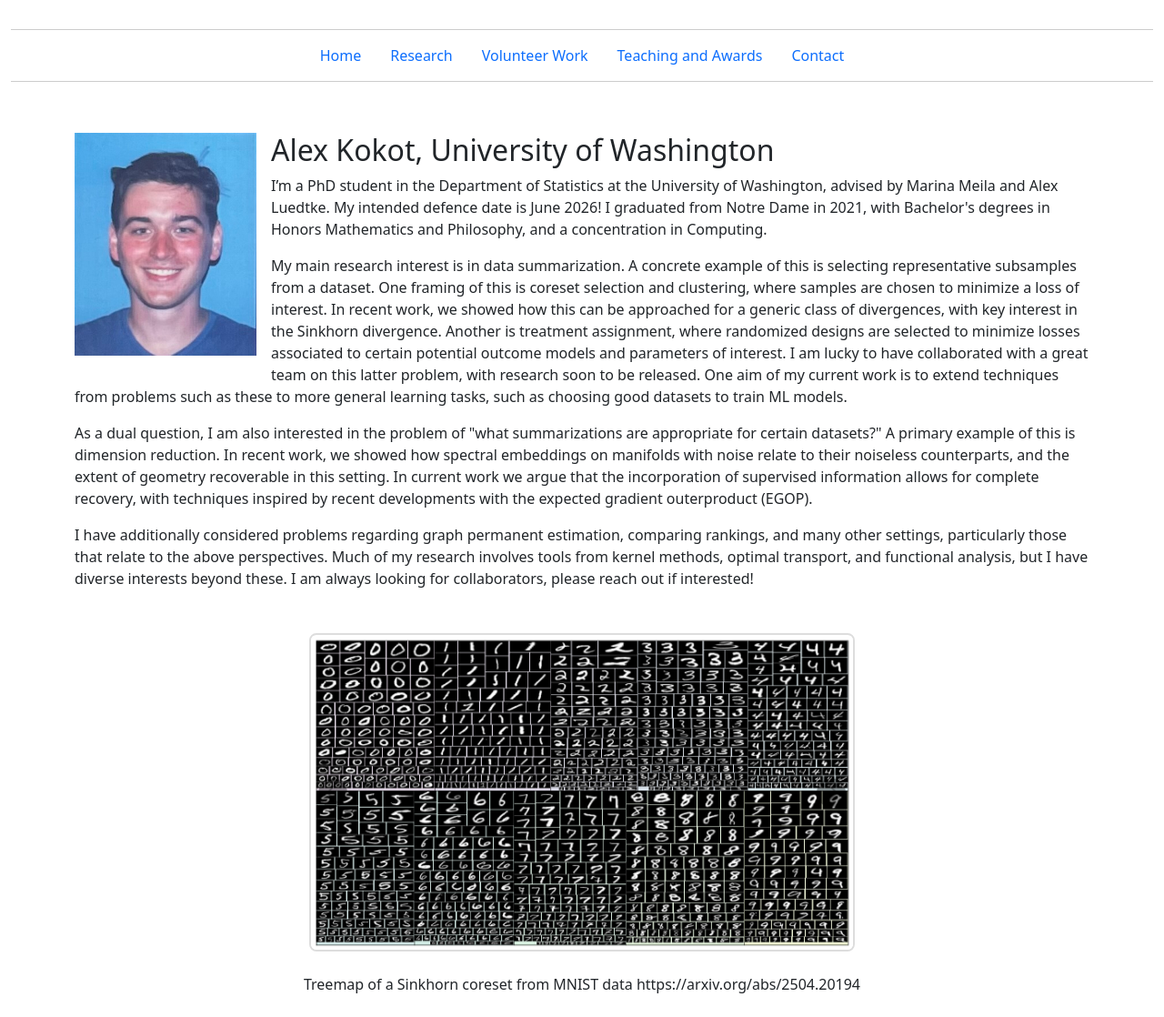
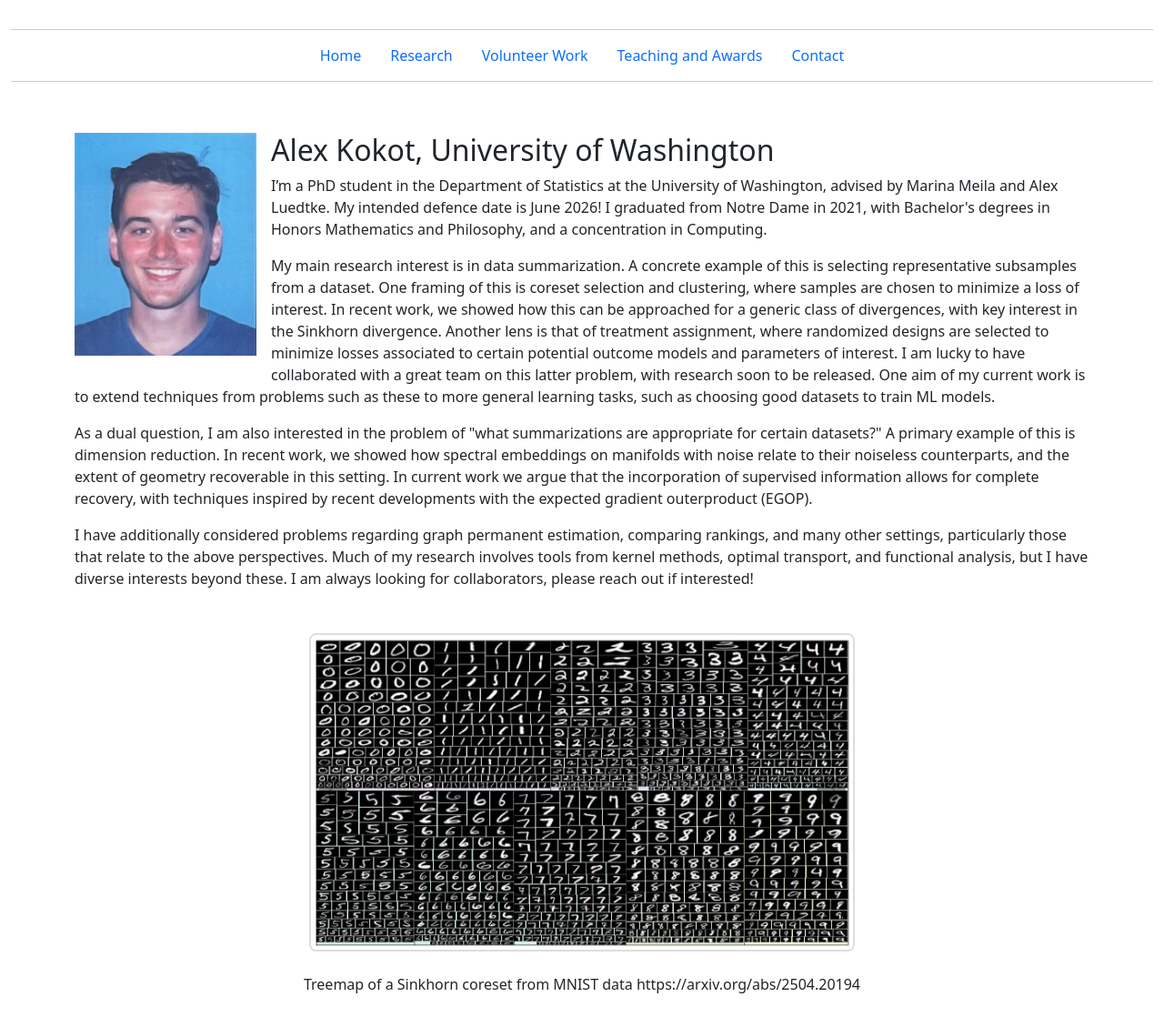
Before and after one commit to amkokot/alex_kokot, a Jekyll site: the page built from index.md, in a window 1280 px wide. Shown: the whole page at 91% size. Built offline with Jekyll 4.4.1, drawn with Linux system fonts in a browser that asks for light colours.

Commit message:
small text edit

```diff
--- a/index.md
+++ b/index.md
@@ -17,7 +17,7 @@ permalink: /
       I’m a PhD student in the Department of Statistics at the University of Washington, advised by Marina Meila and Alex Luedtke. My intended defence date is June 2026! I graduated from Notre Dame in 2021, with Bachelor's degrees in Honors Mathematics and Philosophy, and a concentration in Computing.
     </p>
     <p>
-      My main research interest is in data summarization. A concrete example of this is selecting representative subsamples from a dataset. One framing of this is coreset selection and clustering, where samples are chosen to minimize a loss of interest. In recent work, we showed how this can be approached for a generic class of divergences, with key interest in the Sinkhorn divergence. Another is treatment assignment,
+      My main research interest is in data summarization. A concrete example of this is selecting representative subsamples from a dataset. One framing of this is coreset selection and clustering, where samples are chosen to minimize a loss of interest. In recent work, we showed how this can be approached for a generic class of divergences, with key interest in the Sinkhorn divergence. Another lens is that of treatment assignment,
       where randomized designs are selected to minimize losses associated to certain potential outcome
       models and parameters of interest. I am lucky to have collaborated with a great team on this latter problem, with research soon to be released. One aim of my current work is to extend techniques from problems such as these to more general learning tasks, such as choosing good datasets to train ML models.
     </p>
```
